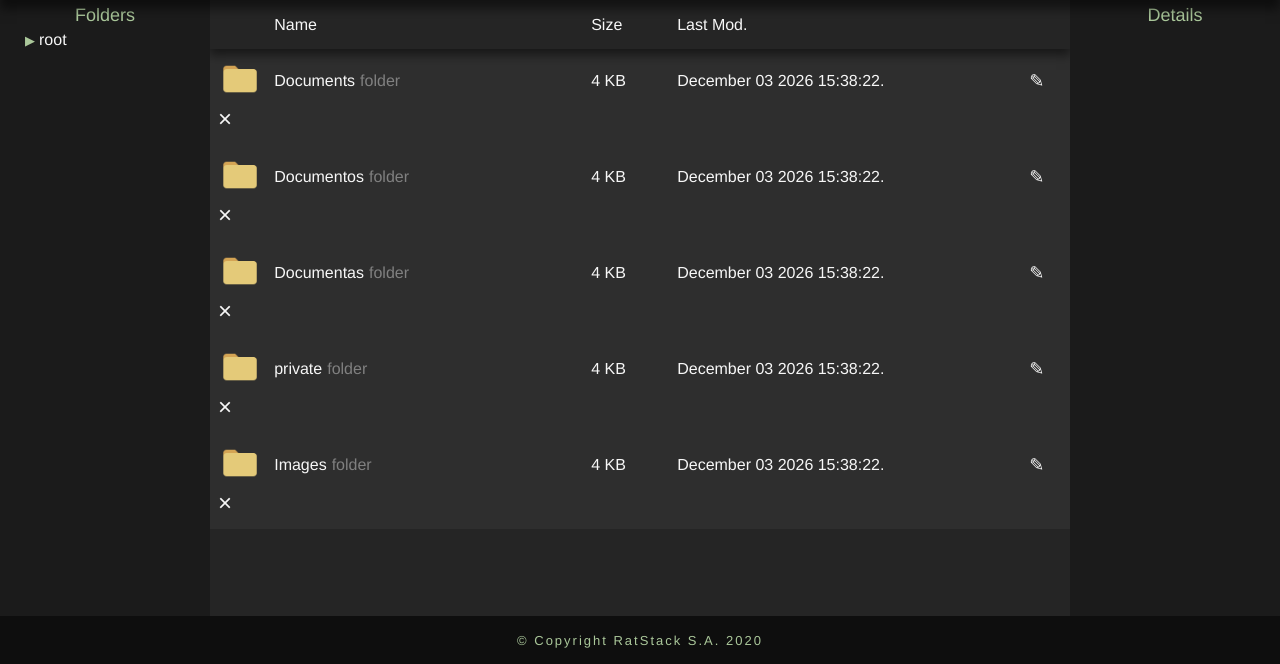
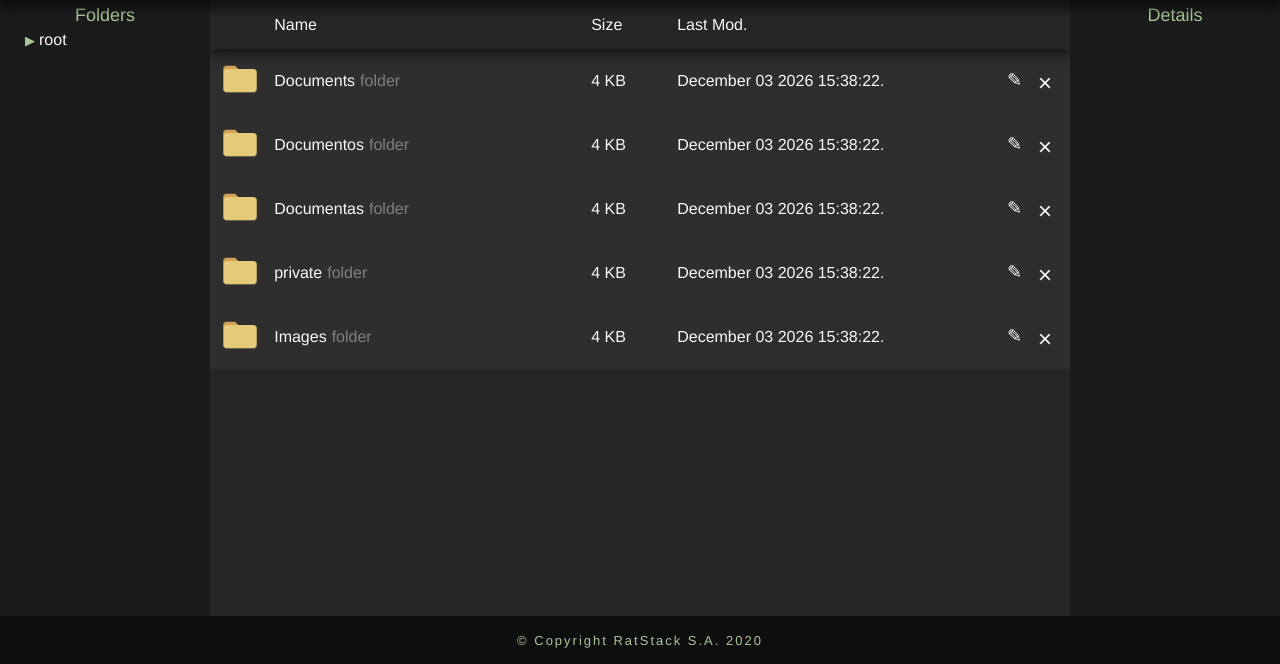
Before and after one commit to albert-grandes/RatStack, a PHP site: page / in a window 1280 px wide. Shown: the part 136-800 px from the top of the page. Run offline with PHP 8.4, Linux system fonts and the light colour scheme; some libraries are stand-ins or nearby versions.

Commit message:
File card fix

```diff
--- a/src/style.css
+++ b/src/style.css
@@ -239,7 +239,7 @@ input[name="path"] {
 }
 
 .rename-form {
-    margin-left: 20px;
+    margin-left: 7%;
 }
 
 /*FOLDER VIEW RULES*/
@@ -266,6 +266,7 @@ input[name="path"] {
 }
 
 .fs-card {
+    position: relative;
     display: flex;
     width: 100%;
     height: auto!important;
@@ -327,10 +328,13 @@ input[name="path"] {
 }
 
 .fsc-edit, .fsc-remove {
+    position: absolute;
     text-overflow: clip!important;
     user-select: none!important;
     text-align: center;
     font-size: 18px;
+    top: 18px;
+    right: 40px;
 
     padding: 2px 4px;
     margin: 0 4px;
@@ -338,7 +342,7 @@ input[name="path"] {
 }
 
 .fsc-remove {
-    margin-right: 10px;
+    right: 10px;
     font-size: 24px;
 }
 
```
Also changed, not shown: 2 other files.
